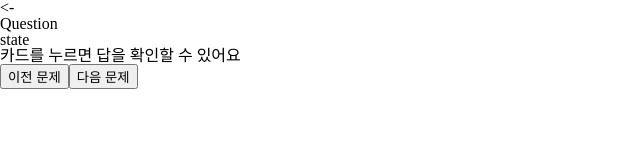
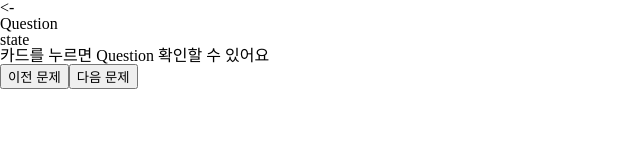
Before and after one commit to code-flash-card/code-flash-card, a React (Vite) app in the folder frontend/code-flash-card/: page /detail/1 in a window 1280 px wide. Shown: the top 160 px of the page, without its empty margins (0-640 px from the left). Built offline with nearby package versions, Linux system fonts and the light colour scheme.

Commit message:
:hammer: 카드 상세 페이지의 구성 요소를 개선합니다

```diff
--- a/frontend/code-flash-card/src/components/DetailCard.tsx
+++ b/frontend/code-flash-card/src/components/DetailCard.tsx
@@ -1,27 +1,13 @@
-function FrontOfCard({ content } : { content : string; }) {
+export default function DetailCard({ title, content, onClick } : {title: string, content: string, onClick: () => void }) {
   return (
-    <div>
-      <div>Question</div>
+    <div onClick={onClick}>
+      <div>
+        <p>{title}</p>
+      </div>
       <div>
         <h3>{content}</h3>
-        <p>카드를 누르면 답을 확인할 수 있어요</p>
+        <p>카드를 누르면 {title} 확인할 수 있어요</p>
       </div>
     </div>
   )
 }
-
-function BackOfCard({ content }: { content: string; }) {
-  return (
-    <div>
-      <div>
-        <p>Answer</p>
-      </div>
-      <div>
-        <h3>{content}</h3>
-        <p>카드를 누르면 문제를 확인할 수 있어요</p>
-      </div>
-    </div>
-  )
-}
-
-export { FrontOfCard, BackOfCard };
--- a/frontend/code-flash-card/src/pages/CardDetailPage.tsx
+++ b/frontend/code-flash-card/src/pages/CardDetailPage.tsx
@@ -1,7 +1,7 @@
 import { useParams } from "react-router-dom";
 import { atom, useAtom } from 'jotai';
 
-import { FrontOfCard, BackOfCard } from '../components/DetailCard'
+import DetailCard from '../components/DetailCard'
 import FlashCardsNav from '../components/FlashCardsNav'
 import PrevNextBtn from '../components/PrevNextBtn'
 
@@ -26,7 +26,8 @@ export default function CardDetailPage() {
   return (
     <>
       <FlashCardsNav/>
-      {isForward ? <FrontOfCard content={mockCard.explain} /> : <BackOfCard content={mockCard.answer} />}
+      {isForward ? <DetailCard title="Question" content={mockCard.explain} onClick={toggleCard} />
+      : <DetailCard title="Answer" content={mockCard.answer} onClick={toggleCard} />}
       <PrevNextBtn />
     </>
   )
```
